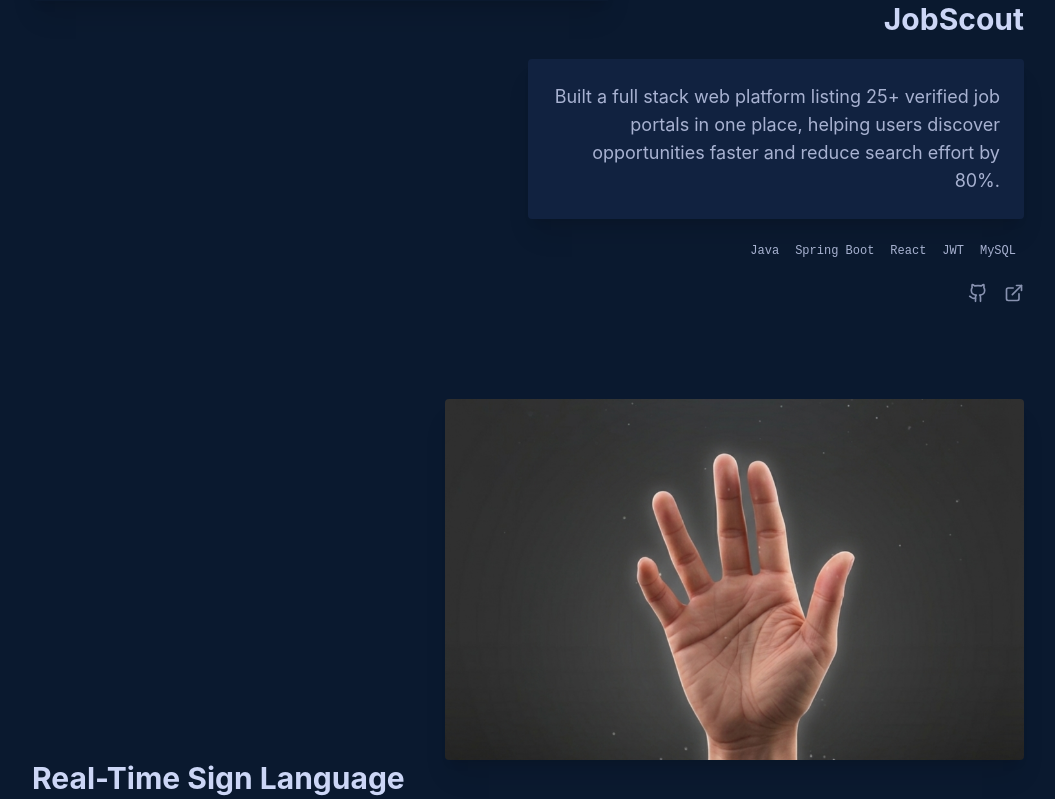
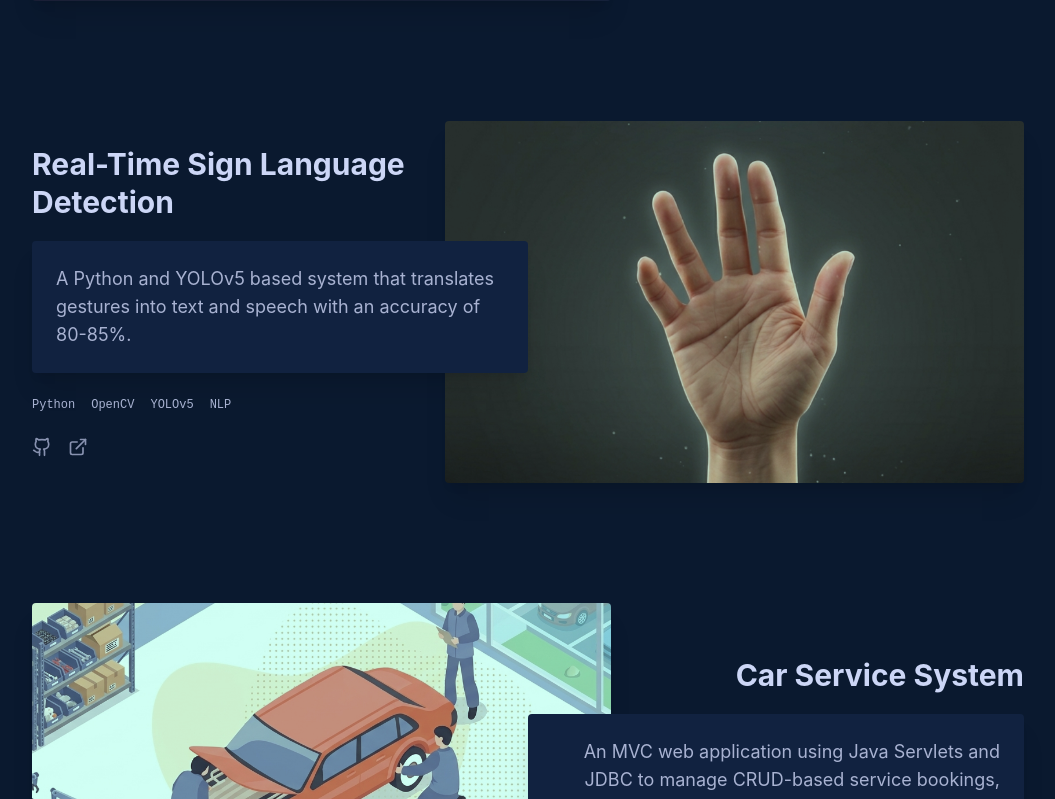
Before and after one commit to Hamzathul-karrar/v1, a React (Vite) app: page / in a window 1280 px wide. Shown: the part 2601-3400 px from the top of the page, without its empty margins (112-1167 px from the left). Built offline with nearby package versions, Linux system fonts and the light colour scheme.

Commit message:
fixed project layouts and descriptions

```diff
--- a/src/components/Projects.jsx
+++ b/src/components/Projects.jsx
@@ -8,45 +8,49 @@ const Projects = () => (
     <div className="space-y-24">
       {RESUME_DATA.projects.map((project, i) => (
         <div key={project.title} className={cn(
-          "relative grid grid-cols-12 items-center",
+          "relative grid grid-cols-12 items-center mb-30",
           i % 2 !== 0 && "text-right"
         )}>
           {/* Project Image */}
           <div className={cn(
-            "col-span-12 md:col-span-7 relative aspect-[16/10] rounded overflow-hidden group shadow-xl",
+            "col-span-12 md:col-span-7 relative aspect-[16/10] rounded overflow-hidden group shadow-xl md:row-start-1",
             i % 2 !== 0 ? "md:col-start-6" : "md:col-start-1"
           )}>
-            <img
-              src={`/${project.image}`}
-              alt={project.title}
-              referrerPolicy="no-referrer"
-            />
+            <a href={project.live || project.github} target="_blank" rel="noopener noreferrer" className="w-full h-full block relative z-10">
+              <div className="absolute inset-0 bg-teal/30 mix-blend-multiply group-hover:bg-transparent transition-all duration-300 z-20"></div>
+              <img
+                src={`/${project.image}`}
+                alt={project.title}
+                className="w-full h-full object-cover mix-blend-multiply group-hover:grayscale-0 group-hover:mix-blend-normal transition-all duration-500"
+                referrerPolicy="no-referrer"
+              />
+            </a>
           </div>
 
           {/* Project Content */}
           <div className={cn(
-            "col-span-12 md:col-span-6 z-20 mt-6 md:mt-0",
-            i % 2 !== 0 ? "md:col-start-1 md:text-left" : "md:col-start-7 md:text-right"
+            "col-span-12 md:col-span-6 z-20 mt-6 md:mt-0 flex flex-col md:row-start-1",
+            i % 2 !== 0 ? "md:col-start-1 md:items-start md:text-left" : "md:col-start-7 md:items-end md:text-right"
           )}>
             <h3 className="text-2xl md:text-3xl font-bold mb-5 hover:text-teal transition-all">
-              <a href={project.live} target="_blank" rel="noopener noreferrer">{project.title}</a>
+              <a href={project.live || project.github} target="_blank" rel="noopener noreferrer">{project.title}</a>
             </h3>
-            <div className="bg-light-navy p-6 rounded shadow-xl text-light-slate text-base md:text-lg mb-6">
-              {project.description[0]}
+            <div className="bg-light-navy p-6 rounded shadow-xl text-light-slate text-base md:text-lg mb-6 w-full">
+              {project.description}
             </div>
             <ul className={cn(
               "flex flex-wrap list-none font-mono text-xs text-light-slate mb-4",
               i % 2 !== 0 ? "justify-start" : "justify-end"
             )}>
-              {project.tech.map(t => (
-                <li key={t} className="mx-2 mb-2">{t}</li>
+              {project.tech.map((t, index) => (
+                <li key={t} className={cn("mb-2", i % 2 !== 0 ? "mr-4" : "ml-4")}>{t}</li>
               ))}
             </ul>
             <div className={cn(
-              "flex items-center space-x-4",
+              "flex items-center",
               i % 2 !== 0 ? "justify-start" : "justify-end"
             )}>
-              {project.github && <a href={project.github} target="_blank" rel="noopener noreferrer" className="hover:text-teal transition-all"><Github size={20} /></a>}
+              {project.github && <a href={project.github} target="_blank" rel="noopener noreferrer" className="hover:text-teal transition-all mr-4"><Github size={20} /></a>}
               {project.live && <a href={project.live} target="_blank" rel="noopener noreferrer" className="hover:text-teal transition-all"><ExternalLink size={20} /></a>}
             </div>
           </div>
--- a/src/constants.js
+++ b/src/constants.js
@@ -44,12 +44,7 @@ export const RESUME_DATA = {
       title: "JobScout",
       subtitle: "Job Aggregation Web Application",
       tech: ["Java", "Spring Boot", "React", "JWT", "MySQL"],
-      description: [
-        "Built a full stack web platform listing 25+ verified job portals in one place, helping users discover opportunities faster and reduce search effort by 80%.",
-        "Implemented secure authentication using JWT.",
-        "Exposed REST APIs and integrated with React frontend including pagination.",
-        "Designed MySQL schema and optimized queries for faster retrieval and minimal redundancy."
-      ],
+      description: "A full-stack job aggregation platform built with Spring Boot and React that lists 25+ verified job portals and features secure JWT authentication.",
       github: "https://github.com/Hamzathul-karrar/JobScout-Frontend",
       live: "https://jobscout-app.netlify.app/",
       image: "jobscout.png"
@@ -58,11 +53,7 @@ export const RESUME_DATA = {
       title: "Real-Time Sign Language Detection",
       subtitle: "YOLOv5 and NLP",
       tech: ["Python", "OpenCV", "YOLOv5", "NLP"],
-      description: [
-        "Developed gesture recognition that translates sign language to real time text and speech.",
-        "Combined YOLOv5 detection with NLP post processing achieving 80–85% accuracy on custom datasets.",
-        "Optimized frame processing pipeline for low latency inference."
-      ],
+      description: "A Python and YOLOv5 based system that translates gestures into text and speech with an accuracy of 80-85%.",
       github: "https://github.com/Hamzathul-karrar/Indian-Sign-Language-ISL-using-Yolov5",
       live: "https://github.com/Hamzathul-karrar/Indian-Sign-Language-ISL-using-Yolov5",
       image: "sign_lang.png"
@@ -71,11 +62,7 @@ export const RESUME_DATA = {
       title: "Car Service System",
       subtitle: "MVC Web Application",
       tech: ["Java", "Servlet", "JDBC", "HTML", "CSS", "MySQL"],
-      description: [
-        "Delivered CRUD based service booking with clear MVC separation of concerns.",
-        "Implemented user management, form validation, and service scheduling modules.",
-        "Integrated JDBC for persistent storage and reliable transaction flows."
-      ],
+      description: "An MVC web application using Java Servlets and JDBC to manage CRUD-based service bookings, user management, and scheduling.",
       image: "car.png"
     }
   ],
```
